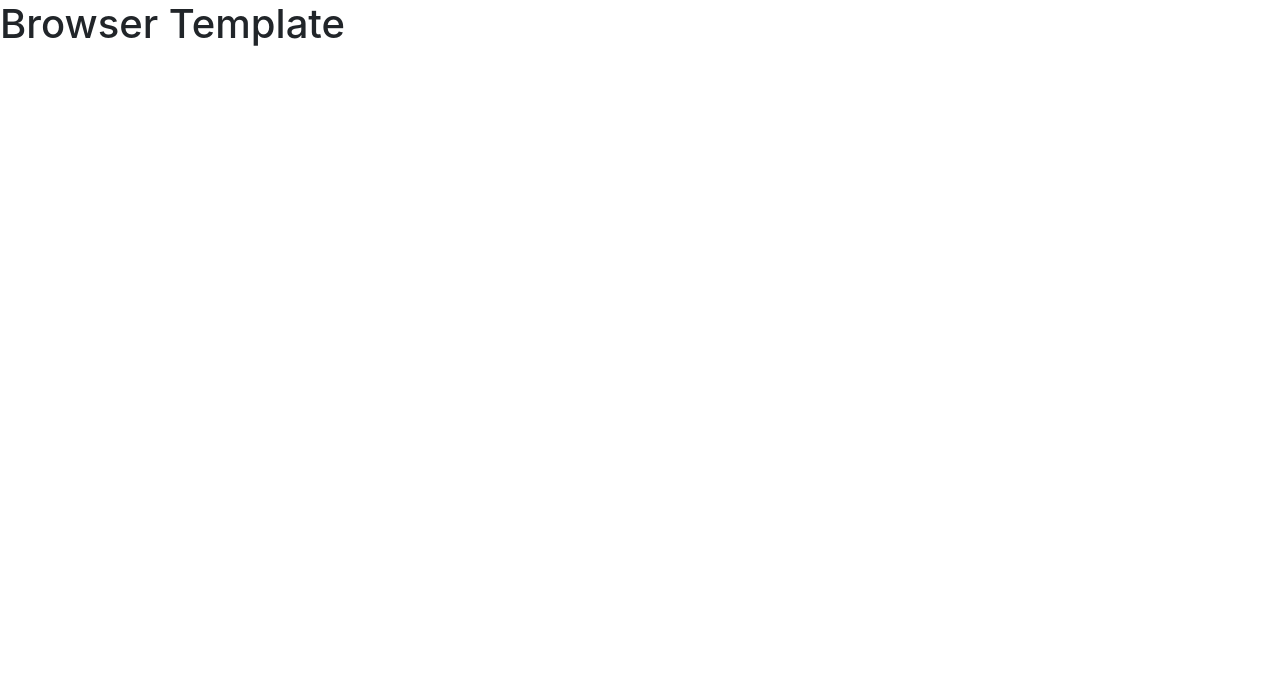
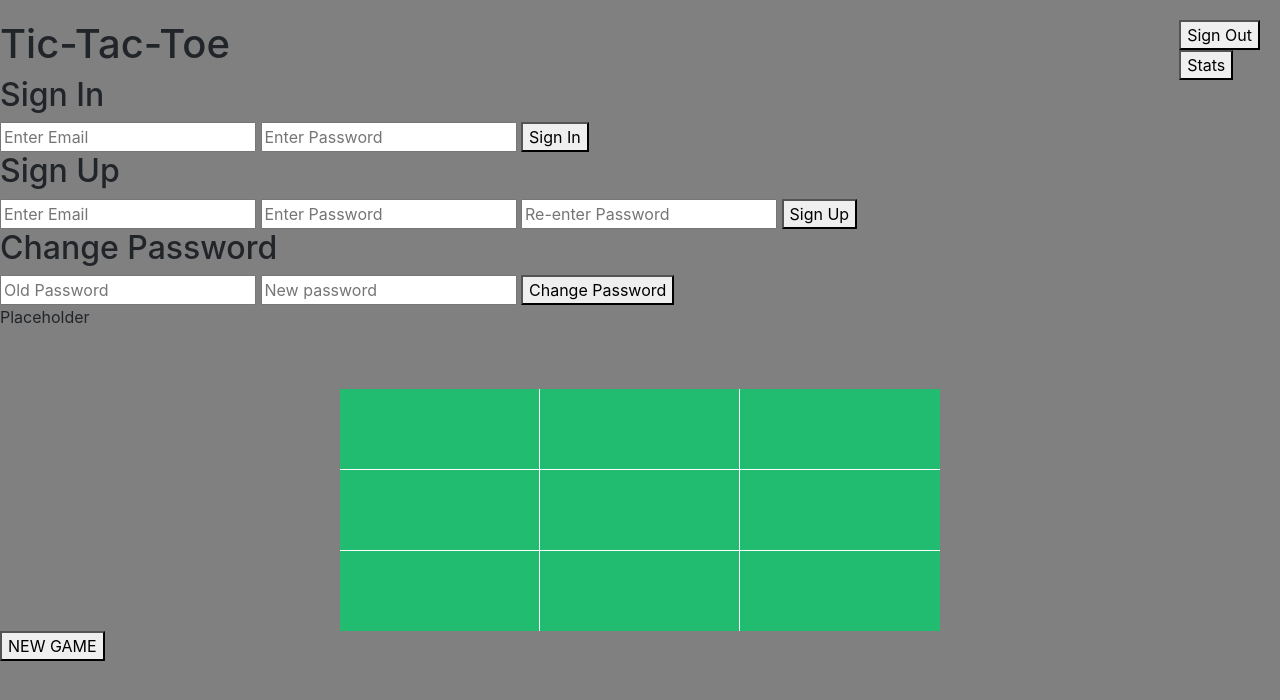
Before and after one commit to malcar91/tic-tac-toe, a website built with webpack: page index.html in a window 1280 px wide. Built offline with nearby package versions, Linux system fonts and the light colour scheme.

Commit message:
Added all html elements and some css

```diff
--- a/assets/styles/index.scss
+++ b/assets/styles/index.scss
@@ -1 +1,40 @@
 @import '~bootstrap/scss/bootstrap';
+
+body {
+  background-color: gray;
+  padding-top: 20px;
+}
+
+.buttons {
+  position: absolute;
+  top: 20px;
+  right: 20px;
+}
+
+.container {
+  margin-top: 60px;
+  width: 600px;
+}
+
+.box {
+  align-items: center;
+  background-color: #21bc70;
+  color: black;
+  display: flex;
+  height: 80px;
+  justify-content: center;
+  padding: 40px;
+}
+
+#one, #two, #four, #five {
+  border-right: 1px solid white;
+  border-bottom: 1px solid white;
+}
+
+#three, #six {
+  border-bottom: 1px solid white;
+}
+
+#seven, #eight {
+  border-right: 1px solid white;
+}
--- a/index.html
+++ b/index.html
@@ -1,7 +1,7 @@
 <!DOCTYPE html>
 <html>
     <head>
-      <title>Example</title>
+      <title>Tic-Tac-Toe</title>
       <meta name="viewport" content="width=device-width, initial-scale=1">
 
       <!-- Do not add `link` tags-->
@@ -12,6 +12,56 @@
       <script src="public/application.js" type="text/javascript" charset="utf-8" defer></script>
     </head>
     <body>
-      <h1>Browser Template</h1>
+      <h1>Tic-Tac-Toe</h1>
+    <section>
+      <h2>Sign In</h2>
+      <form id="sign-in">
+        <input type="text" required placeholder="Enter Email" name="credentials[email]">
+        <input type="password" required placeholder="Enter Password" name="credentials[password]">
+        <button type="submit">Sign In</button>
+      </form>
+    </section>
+    <section>
+      <h2>Sign Up</h2>
+      <form id="sign-up">
+        <input type="text" required placeholder="Enter Email" name="credentials[email]">
+        <input type="password" required placeholder="Enter Password" name="credentials[password]">
+        <input type="password" required placeholder="Re-enter Password" name="credentials[password_confirmation]">
+        <button type="submit">Sign Up</button>
+      </form>
+    </section>
+    <section>
+     <form id="change-password">
+       <h2>Change Password</h2>
+       <input required placeholder="Old Password" type="password" name="password[old]">
+       <input required placeholder="New password" type="password" name="password[new]">
+       <button type="submit">Change Password</button>
+     </form>
+    </section>
+    <div class="buttons">
+      <form id="sign-out">
+        <button type="submit">Sign Out</button>
+      </form>
+      <button type="click">Stats</button>
+    </div>
+    <div class="p-container">
+      <p id="new-game-text">Placeholder</p>
+    </div>
+    <div class="container">
+      <div class="row">
+        <div class="col-4 box" id="one"></div>
+        <div class="col-4 box" id="two"></div>
+        <div class="col-4 box" id="three"></div>
+        <div class="col-4 box" id="four"></div>
+        <div class="col-4 box" id="five"></div>
+        <div class="col-4 box" id="six"></div>
+        <div class="col-4 box" id="seven"></div>
+        <div class="col-4 box" id="eight"></div>
+        <div class="col-4 box" id="nine"></div>
+      </div>
+    </div>
+    <form id="new-game">
+      <button type="submit">NEW GAME</button>
+    </form>
     </body>
 </html>
```
Also changed, not shown: 1 other file.
